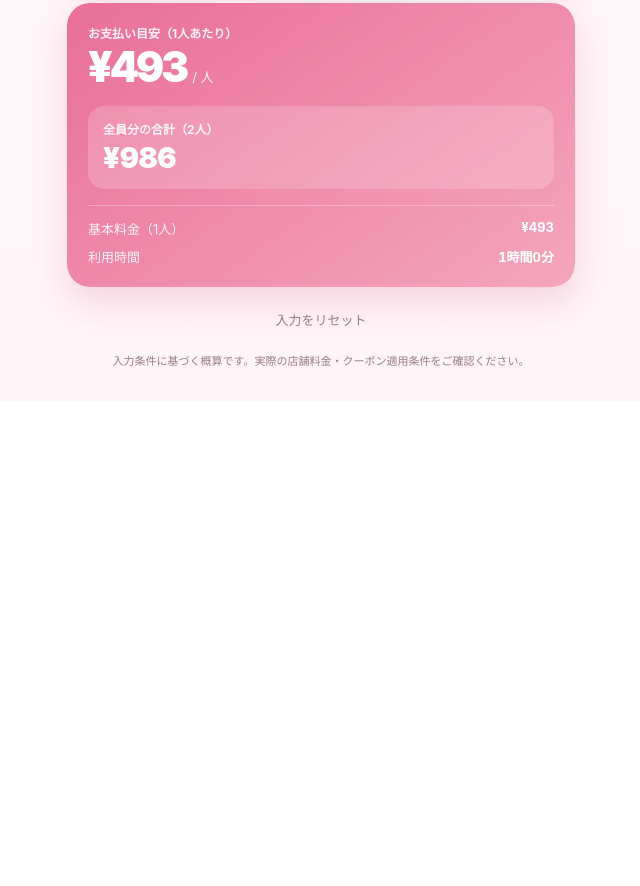
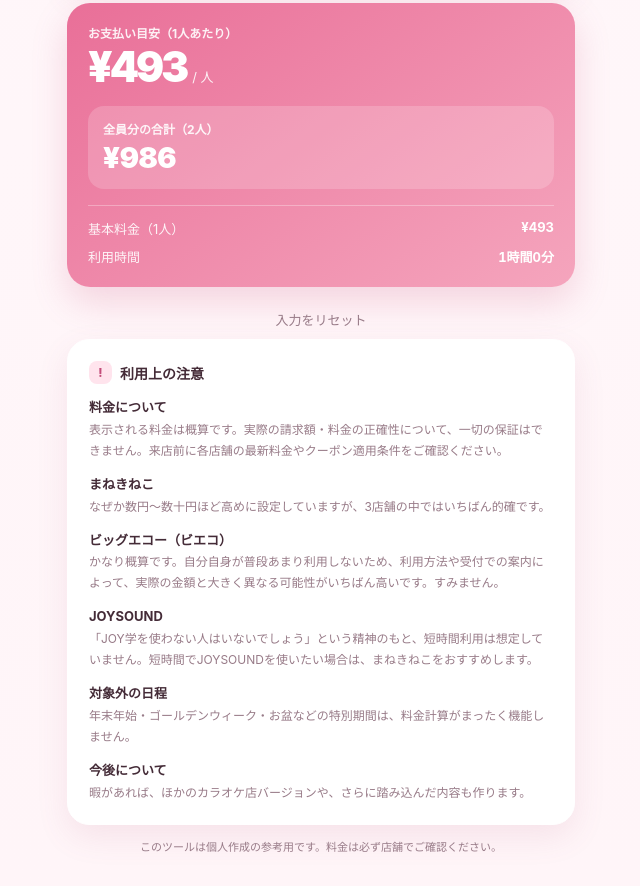
Before and after one commit to Attsuu2238/karaoke-calculator, a plain HTML site: page index.html in a window 1280 px wide. Shown: the part 895-1781 px from the top of the page, without its empty margins (319-959 px from the left). Before the commit the page ends 1296 px from the top, so only its background shows below. Drawn offline with Linux system fonts and the light colour scheme.

Commit message:
Add files via upload

```diff
--- a/index.html
+++ b/index.html
@@ -11,7 +11,7 @@
 .wrap{max-width:540px;margin:0 auto;padding:20px 16px calc(30px + env(safe-area-inset-bottom))}header{padding:12px 4px 20px}.eyebrow{font-size:11px;letter-spacing:.14em;color:#c34d7a;font-weight:900}.title{font-size:28px;line-height:1.25;margin:7px 0 6px;font-weight:900;letter-spacing:-.04em}.sub{color:var(--muted);font-size:13px;margin:0}
 .panel{background:var(--card);border:1px solid #fff;border-radius:22px;padding:18px;margin:0 0 13px;box-shadow:var(--shadow)}.section-title{font-size:14px;font-weight:850;margin:0 0 12px;display:flex;align-items:center;gap:8px}.num{display:inline-grid;place-items:center;width:23px;height:23px;border-radius:8px;background:var(--accent2);color:#c34d7a;font-size:12px}
 .seg{display:grid;grid-template-columns:repeat(2,minmax(0,1fr));gap:8px}.seg.three{grid-template-columns:repeat(3,minmax(0,1fr))}.seg button,.coupon button{border:1.5px solid var(--line);background:#fff;border-radius:13px;padding:12px 7px;font-size:14px;font-weight:800;color:var(--muted);cursor:pointer;min-height:47px}.seg button.active,.coupon button.active{border-color:var(--accent);background:var(--accent2);color:#bd4e78}.hint{font-size:12px;color:var(--muted);margin:9px 2px 0;line-height:1.55}.people-row{display:flex;align-items:center;gap:12px}.people-row input,.time-row input{border:1.5px solid var(--line);border-radius:13px;padding:12px 10px;font-size:19px;font-weight:800;text-align:center;color:var(--ink);background:#fffafd;outline:none}.people-row input{width:120px}.time-row{display:grid;grid-template-columns:1fr auto 1fr auto;align-items:center;gap:8px}.time-row input{width:100%;min-width:0}.people-row input:focus,.time-row input:focus{border-color:var(--accent)}.unit{font-size:13px;color:var(--muted);font-weight:750}.coupon{display:grid;grid-template-columns:repeat(4,1fr);gap:7px}.coupon button{font-size:13px;padding:10px 2px}
-.result{background:linear-gradient(145deg,#e96f98,#f5a5bd);color:#fff;border-radius:23px;padding:21px;box-shadow:0 15px 35px rgba(205,91,132,.22);margin-top:16px}.result-label{font-size:12px;opacity:.9;font-weight:750}.amount{font-size:42px;font-weight:950;letter-spacing:-.04em;margin:5px 0 0;font-variant-numeric:tabular-nums}.per{font-size:13px;opacity:.9;margin-left:5px}.group-total{margin-top:14px;padding:14px 15px;border-radius:16px;background:rgba(255,255,255,.18)}.group-label{font-size:12px;opacity:.9;font-weight:750}.group-amount{font-size:29px;font-weight:950;margin-top:3px;font-variant-numeric:tabular-nums}.breakdown{margin-top:16px;padding-top:13px;border-top:1px solid rgba(255,255,255,.3);display:grid;gap:9px}.line{display:flex;justify-content:space-between;gap:12px;font-size:13px}.line span:first-child{opacity:.9}.line strong{font-variant-numeric:tabular-nums}.notice{background:#fff0f5;border:1px solid #f6cad9;color:#a64d70;padding:13px;border-radius:14px;font-size:13px;line-height:1.6}.reset{display:block;margin:13px auto 0;border:0;background:transparent;color:var(--muted);font-size:13px;padding:10px 18px;cursor:pointer}.note{font-size:11px;color:var(--muted);text-align:center;line-height:1.6;margin:14px 8px 0}.hidden{display:none!important}
+.result{background:linear-gradient(145deg,#e96f98,#f5a5bd);color:#fff;border-radius:23px;padding:21px;box-shadow:0 15px 35px rgba(205,91,132,.22);margin-top:16px}.result-label{font-size:12px;opacity:.9;font-weight:750}.amount{font-size:42px;font-weight:950;letter-spacing:-.04em;margin:5px 0 0;font-variant-numeric:tabular-nums}.per{font-size:13px;opacity:.9;margin-left:5px}.group-total{margin-top:14px;padding:14px 15px;border-radius:16px;background:rgba(255,255,255,.18)}.group-label{font-size:12px;opacity:.9;font-weight:750}.group-amount{font-size:29px;font-weight:950;margin-top:3px;font-variant-numeric:tabular-nums}.breakdown{margin-top:16px;padding-top:13px;border-top:1px solid rgba(255,255,255,.3);display:grid;gap:9px}.line{display:flex;justify-content:space-between;gap:12px;font-size:13px}.line span:first-child{opacity:.9}.line strong{font-variant-numeric:tabular-nums}.usage-notes{font-size:12px;line-height:1.75;color:var(--muted)}.usage-notes p{margin:0 0 12px}.usage-notes p:last-child{margin-bottom:0}.usage-notes strong{color:var(--ink);font-size:13px}.notice{background:#fff0f5;border:1px solid #f6cad9;color:#a64d70;padding:13px;border-radius:14px;font-size:13px;line-height:1.6}.reset{display:block;margin:13px auto 0;border:0;background:transparent;color:var(--muted);font-size:13px;padding:10px 18px;cursor:pointer}.note{font-size:11px;color:var(--muted);text-align:center;line-height:1.6;margin:14px 8px 0}.hidden{display:none!important}
 @media(min-width:500px){.wrap{padding-top:30px}.panel{padding:21px}}
 </style></head><body><main class="wrap">
 <header><div class="eyebrow">KARAOKE · PRICE TOOL</div><h1 class="title">カラオケ料金計算</h1><p class="sub">お店を選んで、1人あたり・全員分の料金を計算</p></header>
@@ -24,7 +24,19 @@
 <section class="panel hidden" id="drinkPanel"><h2 class="section-title"><span class="num">7</span>ドリンク</h2><div class="seg" id="drinkChoices"><button class="active" data-value="one" aria-pressed="true">ワンドリンク</button><button data-value="bar" aria-pressed="false">ドリンクバー</button></div><p class="hint">ワンドリンクは＋¥500。ドリンクバーは＋¥660です。</p></section>
 <div class="notice hidden" id="unknownNotice"></div>
 <section class="result" aria-live="polite"><div class="result-label">お支払い目安（1人あたり）</div><div><span class="amount" id="total">¥493</span><span class="per">/ 人</span></div><div class="group-total"><div class="group-label">全員分の合計（<span id="peopleLabel">2</span>人）</div><div class="group-amount" id="groupTotal">¥986</div></div><div class="breakdown" id="breakdown"></div></section>
-<button class="reset" id="reset" type="button">入力をリセット</button><p class="note">入力条件に基づく概算です。実際の店舗料金・クーポン適用条件をご確認ください。</p>
+<button class="reset" id="reset" type="button">入力をリセット</button>
+<section class="panel" aria-labelledby="usageTitle">
+  <h2 class="section-title" id="usageTitle"><span class="num">!</span>利用上の注意</h2>
+  <div class="usage-notes">
+    <p><strong>料金について</strong><br>表示される料金は概算です。実際の請求額・料金の正確性について、一切の保証はできません。来店前に各店舗の最新料金やクーポン適用条件をご確認ください。</p>
+    <p><strong>まねきねこ</strong><br>なぜか数円〜数十円ほど高めに設定していますが、3店舗の中ではいちばん的確です。</p>
+    <p><strong>ビッグエコー（ビエコ）</strong><br>かなり概算です。自分自身が普段あまり利用しないため、利用方法や受付での案内によって、実際の金額と大きく異なる可能性がいちばん高いです。すみません。</p>
+    <p><strong>JOYSOUND</strong><br>「JOY学を使わない人はいないでしょう」という精神のもと、短時間利用は想定していません。短時間でJOYSOUNDを使いたい場合は、まねきねこをおすすめします。</p>
+    <p><strong>対象外の日程</strong><br>年末年始・ゴールデンウィーク・お盆などの特別期間は、料金計算がまったく機能しません。</p>
+    <p><strong>今後について</strong><br>暇があれば、ほかのカラオケ店バージョンや、さらに踏み込んだ内容も作ります。</p>
+  </div>
+</section>
+<p class="note">このツールは個人作成の参考用です。料金は必ず店舗でご確認ください。</p>
 </main><script>
 const state={shop:'maneki',day:'weekday',companion:'yes',coupon:0,drink:'one'};const $=id=>document.getElementById(id);
 function setGroup(id,key,value){state[key]=value;document.querySelectorAll(`#${id} button`).forEach(b=>{const on=b.dataset.value===String(value);b.classList.toggle('active',on);b.setAttribute('aria-pressed',String(on));});render();}
```
Also changed, not shown: sw.js (+14 -1 lines), icon-192.png, icon-512.png, manifest.webmanifest.
